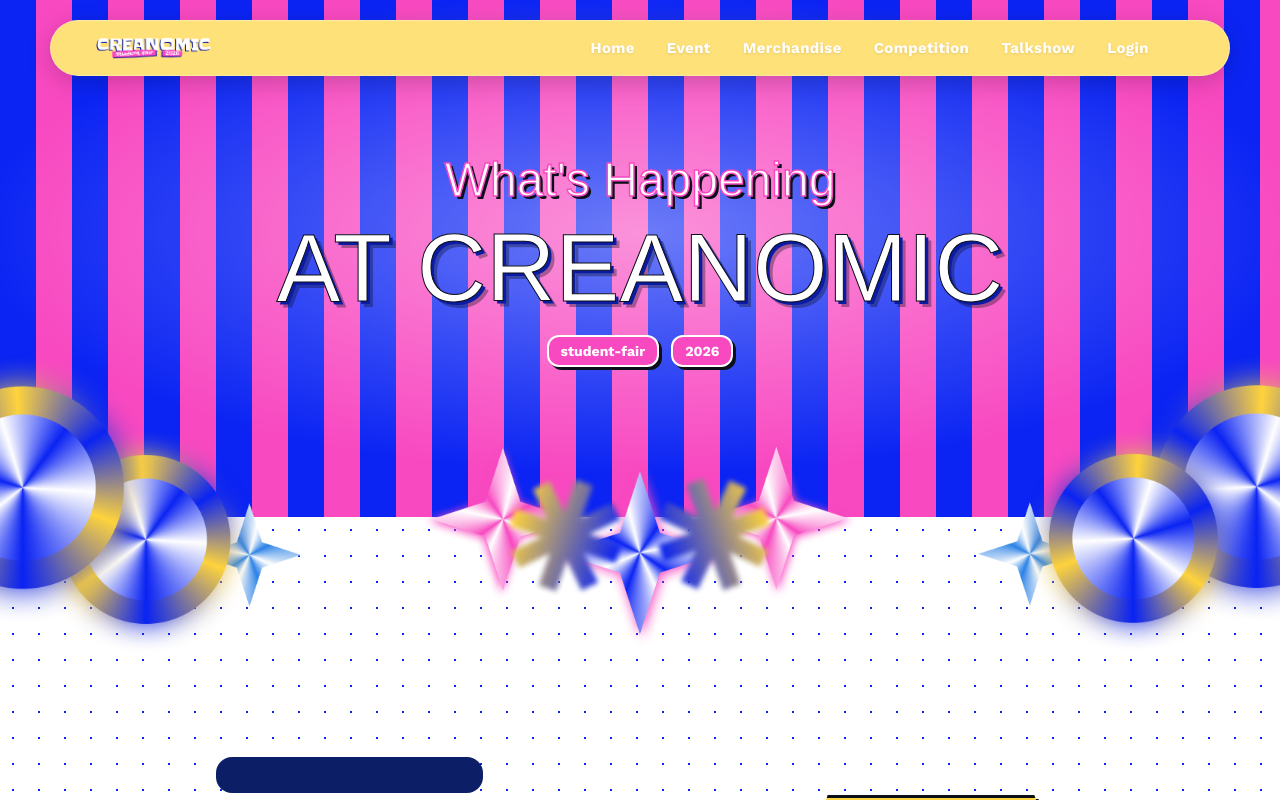
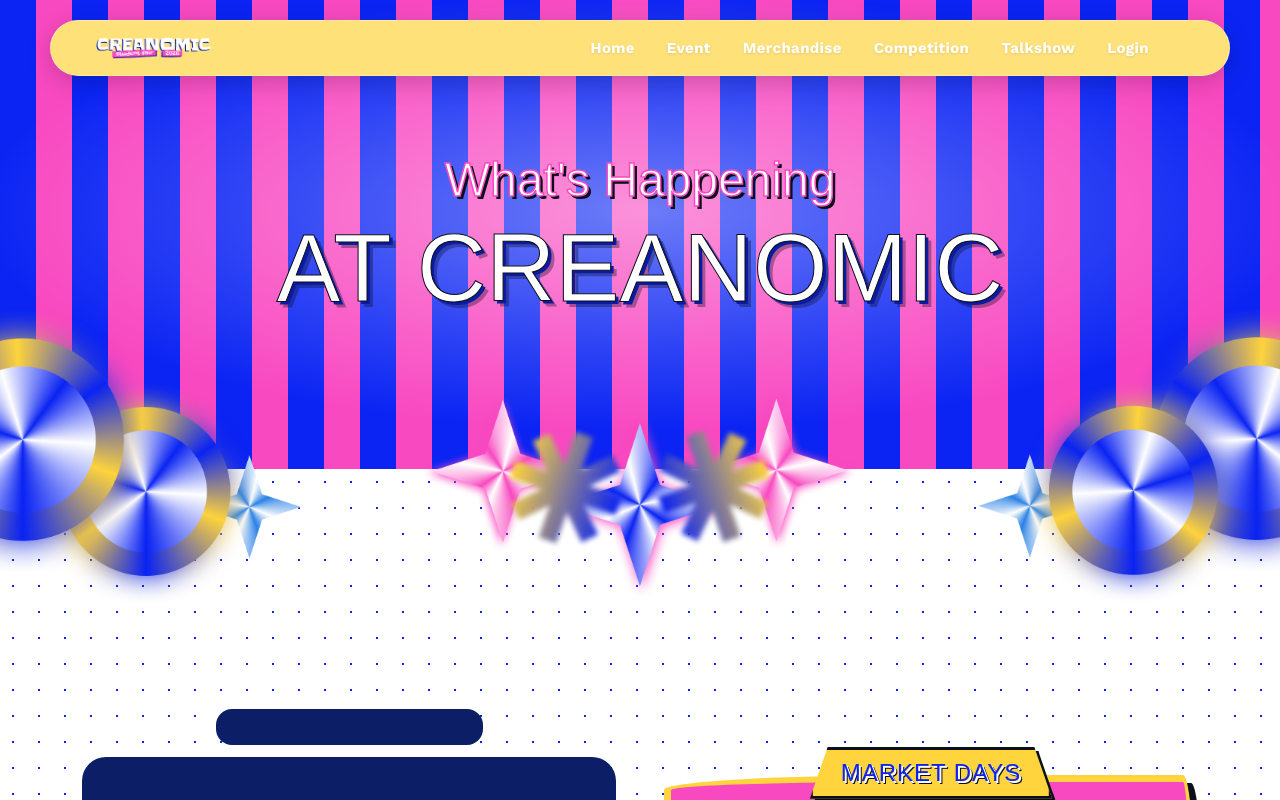
Before and after one commit to Creanomic2026/public-page, a Next.js app: page /event in a window 1280 px wide. Shown: the top 800 px of the page. Built offline with nearby package versions, Linux system fonts and the light colour scheme; a web font is replaced by a local one.

Commit message:
feat(nav): redirect /login to dashboard and drop hero student-fair badges

```diff
--- a/components/layout/Navbar.tsx
+++ b/components/layout/Navbar.tsx
@@ -24,7 +24,7 @@ export default function Navbar() {
     { href: "/merch", label: "Merchandise" },
     { href: "/competition", label: "Competition" },
     { href: "/talkshow", label: "Talkshow" },
-    { href: "/registrasi", label: "Login" },
+    { href: "/login", label: "Login" },
   ];
 
   const isLinkActive = (href: string) => {
--- a/components/ui/PageHero.tsx
+++ b/components/ui/PageHero.tsx
@@ -62,22 +62,6 @@ export default function PageHero({
           {title}
         </h1>
 
-        {/* Badge student-fair / 2026 */}
-        <div className="mt-4 flex items-center justify-center gap-2 sm:gap-3">
-          <span
-            className="rounded-md border-2 border-white bg-[#F849C1] px-3 py-1 text-xs font-bold lowercase text-white shadow-[3px_3px_0px_#0B0F19] sm:text-sm"
-            style={{ fontFamily: "var(--font-work-sans)" }}
-          >
-            student-fair
-          </span>
-          <span
-            className="rounded-md border-2 border-white bg-[#F849C1] px-3 py-1 text-xs font-bold text-white shadow-[3px_3px_0px_#0B0F19] sm:text-sm"
-            style={{ fontFamily: "var(--font-work-sans)" }}
-          >
-            2026
-          </span>
-        </div>
-
         {subtitle && (
           <p
             className="mt-6 max-w-2xl text-sm font-semibold leading-relaxed text-white sm:text-base md:text-lg"
--- a/next.config.ts
+++ b/next.config.ts
@@ -11,6 +11,17 @@ const nextConfig: NextConfig = {
     // domains: ["example.com"],
     formats: ["image/avif", "image/webp"],
   },
+
+  // Login di public-page selalu diarahkan ke dashboard Laravel.
+  async redirects() {
+    return [
+      {
+        source: "/login",
+        destination: "https://dash.creanomic.web.id/login",
+        permanent: false,
+      },
+    ];
+  },
 };
 
 export default nextConfig;
```
